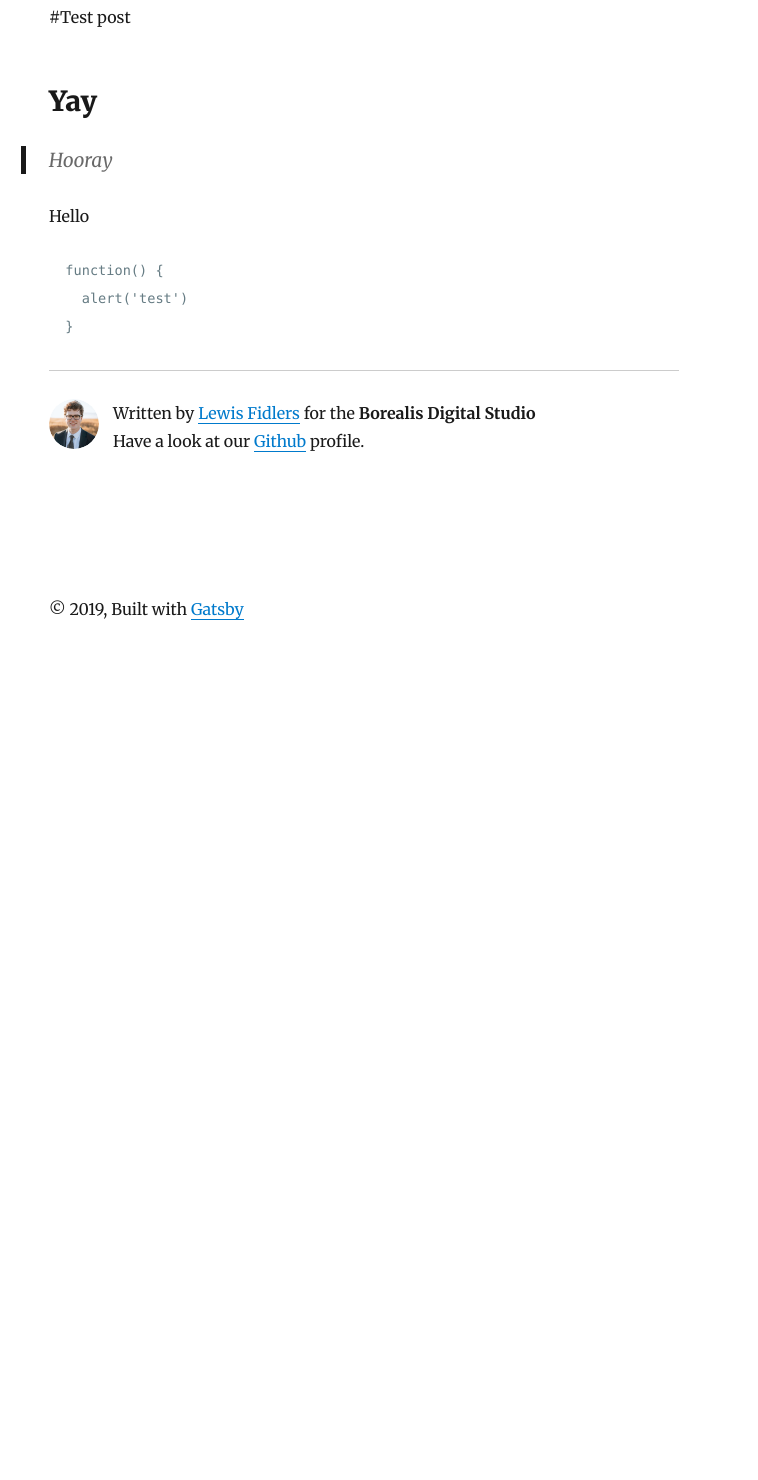
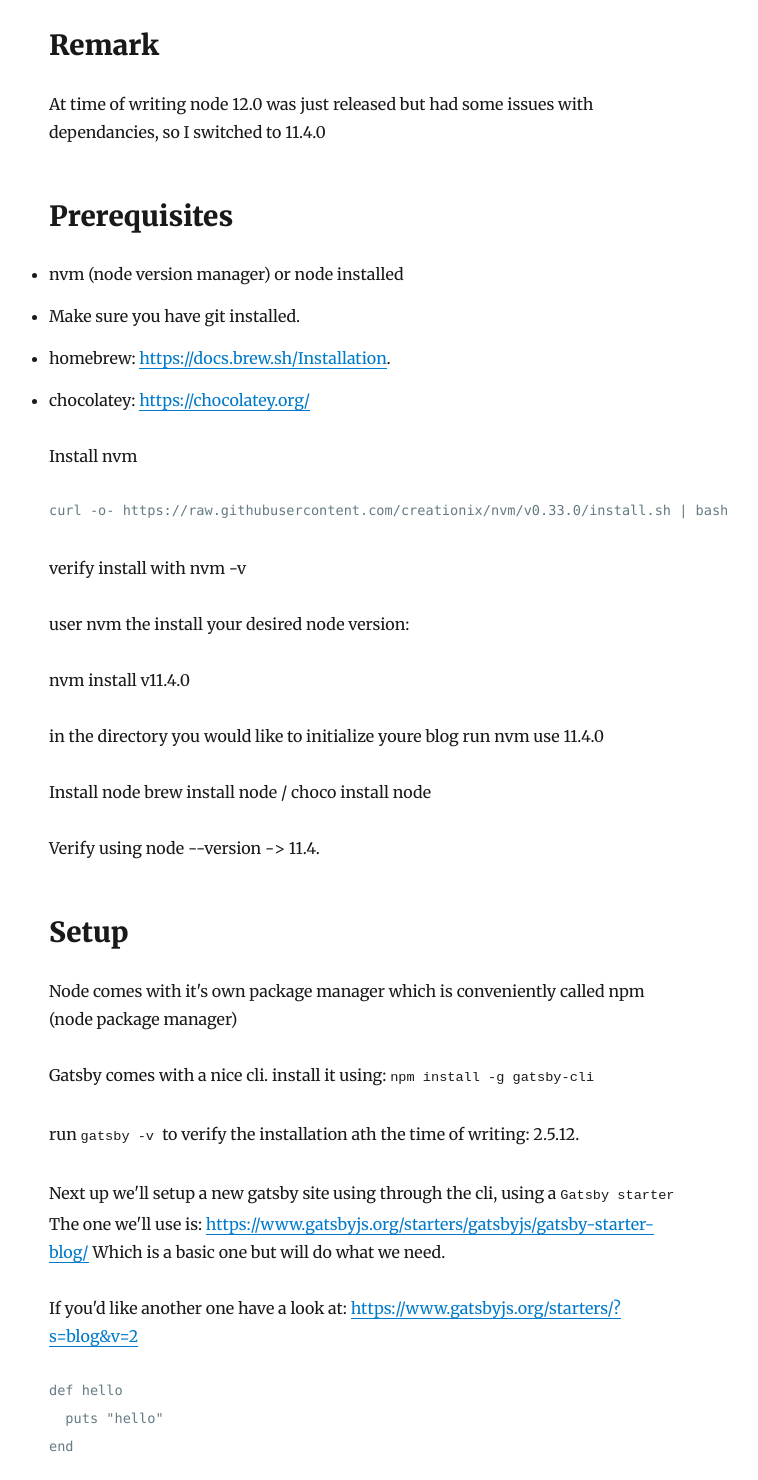
Before and after one commit to borealisgroup/studio-blog, a Gatsby site: page /setting-up-a-gatsby-blog/setting-up-a-gatsby-blog/ in a window 1280 px wide. Shown: the part 220-1700 px from the top of the page, without its empty margins (276-1034 px from the left). Before the commit the page ends 885 px from the top, so only its background shows below. Built offline with nearby package versions, Linux system fonts and the light colour scheme; Gatsby itself is replaced by a stand-in of ours; some packages are replaced by stand-ins of ours; code samples lack their colours.

Commit message:
1st notes on blog (testing purposes)

````diff
--- a/content/blog/setting-up-a-gatsby-blog/setting-up-a-gatsby-blog.md
+++ b/content/blog/setting-up-a-gatsby-blog/setting-up-a-gatsby-blog.md
@@ -2,19 +2,50 @@
 title: Setting up a gatsby blog
 date: "2019-04-29T22:40:32.169Z"
 author: Lewis Fidlers
+authorSocial: "https://www.github.com/lewis-fidlers"
 description: A test post to Gatsby's blog viability
 ---
 
-#Test post
+## Remark
+At time of writing node 12.0 was just released but had some issues with dependancies, so I switched to 11.4.0
 
-## Yay
+## Prerequisites
+* nvm (node version manager) or node installed
+* Make sure you have git installed.
+* homebrew: https://docs.brew.sh/Installation.
+* chocolatey: https://chocolatey.org/
 
-> Hooray
+Install nvm
+```bash
+curl -o- https://raw.githubusercontent.com/creationix/nvm/v0.33.0/install.sh | bash
+```
+verify install with nvm -v
 
-Hello
+user nvm the install your desired node version:
 
-```javascript
-  function() {
-    alert('test')
-  }
+nvm install v11.4.0
+
+in the directory you would like to initialize youre blog run nvm use 11.4.0
+
+Install node brew install node / choco install node
+
+Verify using node --version -> 11.4.
+
+
+## Setup
+Node comes with it's own package manager which is conveniently called npm (node package manager)
+
+Gatsby comes with a nice cli. install it using:
+```npm install -g gatsby-cli ```
+
+run ```gatsby -v ``` to verify the installation ath the time of writing: 2.5.12.
+
+Next up we'll setup a new gatsby site using through the cli, using a `Gatsby starter` The one we'll use is: https://www.gatsbyjs.org/starters/gatsbyjs/gatsby-starter-blog/ Which is a basic one but will do what we need.
+
+If you'd like another one have a look at: https://www.gatsbyjs.org/starters/?s=blog&v=2
+
+```ruby
+def hello
+  puts "hello"
+end
 ```
````
